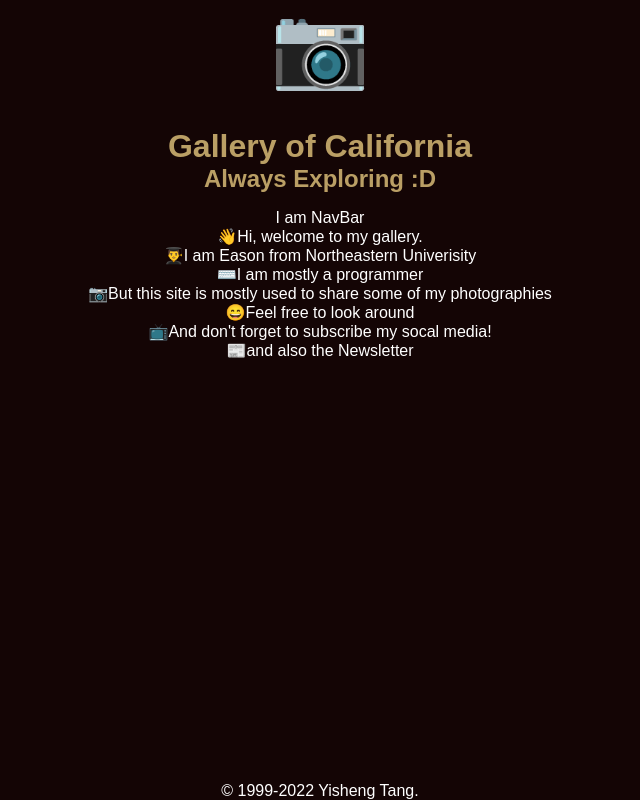
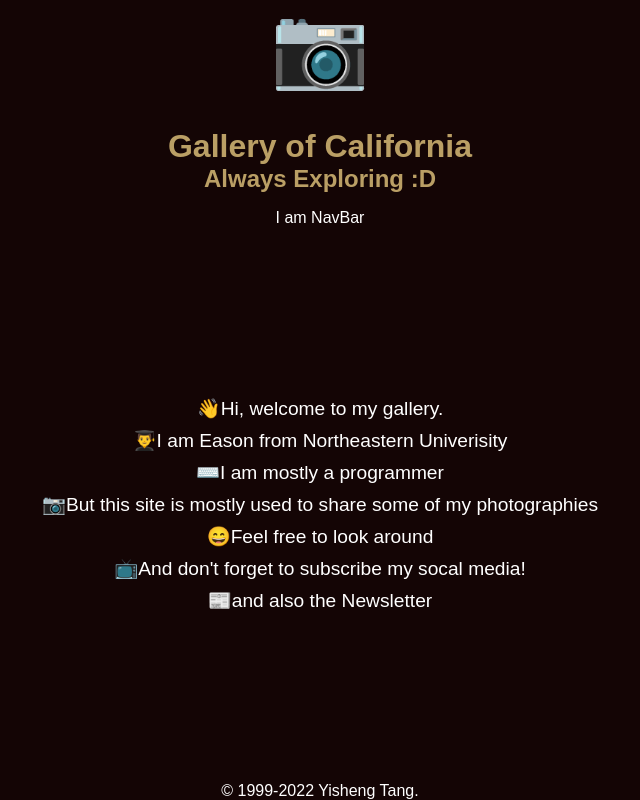
Before and after one commit to tangyisheng2/INFO6150-archive, a React (Create React App) app in the folder work/final/final/: page / in a window 1280 px wide. Shown: the whole page, without its empty margins (320-960 px from the left). Built offline with nearby package versions, Linux system fonts and the light colour scheme.

Commit message:
add styles for home

```diff
--- a/work/final/final/src/componeents/Home.jsx
+++ b/work/final/final/src/componeents/Home.jsx
@@ -1,18 +1,16 @@
+import '../css/home.css'
 function Home() {
     return (
         <main class="main">
-            <div class="welcome__message">
             <p>👋Hi, welcome to my gallery.</p>
             <p>👨‍🎓I am Eason from Northeastern Univerisity</p>
             <p>⌨️I am mostly a programmer</p>
             <p>
-                    📷But this site is mostly used to share some of my
-                    photographies
+                📷But this site is mostly used to share some of my photographies
             </p>
             <p>😄Feel free to look around</p>
             <p>📺And don't forget to subscribe my socal media!</p>
             <p>📰and also the Newsletter</p>
-            </div>
         </main>
     );
 }
--- /dev/null
+++ b/work/final/final/src/css/home.css
@@ -0,0 +1,12 @@
+.main {
+    color: var(--font-color);
+
+    margin: 3rem 1rem;
+    font-size: larger;
+    line-height: 2rem;
+
+    display: flex;
+    flex-direction: column;
+    justify-content: center;
+    align-items: center;
+}
```
Lines whose indentation alone changed are shown as unchanged.
